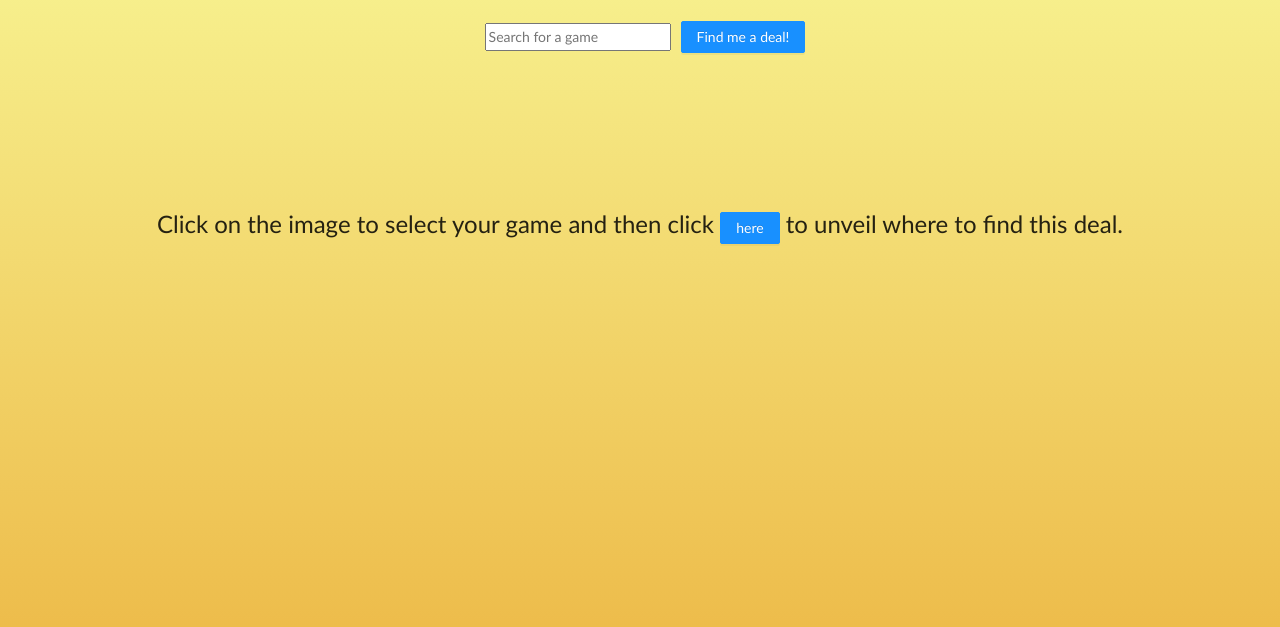
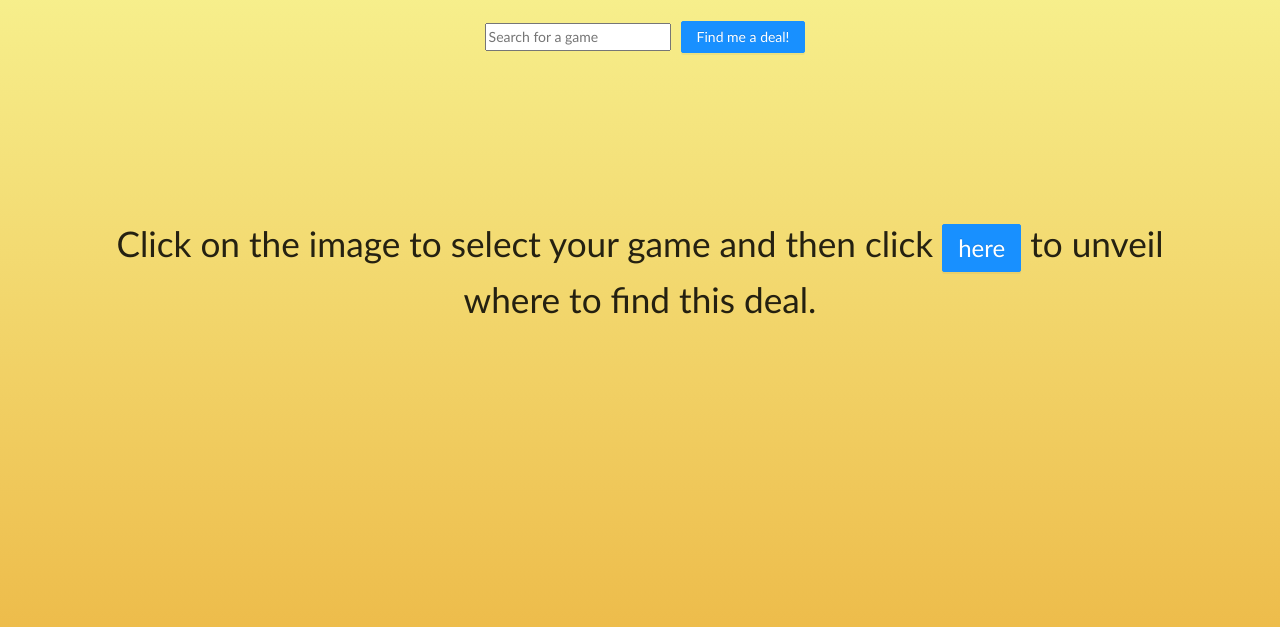
Before and after one commit to RobertHJones/game-api-project, a React app: page / in a window 1280 px wide. Shown: the part 93-720 px from the top of the page. Built offline with nearby package versions, Linux system fonts and the light colour scheme.

Commit message:
tidied up text

```diff
--- a/src/Components/Gamelist/index.css
+++ b/src/Components/Gamelist/index.css
@@ -15,7 +15,7 @@ img {
 .gameinfo {
   text-align: center;
   margin: 100px;
-  font-size: 1.5rem;
+  font-size: 2.2rem;
 }
 
 .title {
@@ -29,8 +29,9 @@ img {
   font-weight: bold;
 }
 
-/* #storebutton {
+#storebutton {
   height: 2rem;
   width: auto;
-  font-size: 1.4rem;
-} */
+  font-size: 1.5rem;
+  padding-bottom: 42px;
+}
--- a/src/Components/Gamelist/index.js
+++ b/src/Components/Gamelist/index.js
@@ -84,8 +84,9 @@ export default function Gamelist({ text }) {
           <Button type="primary" id="storebutton" onClick={getStore}>
             here
           </Button>{" "}
-          to unveil where to find this deal. {store}
+          to unveil where to find this deal.
         </p>
+        <p>{store}</p>
         <p></p>
       </div>
     </div>
```
